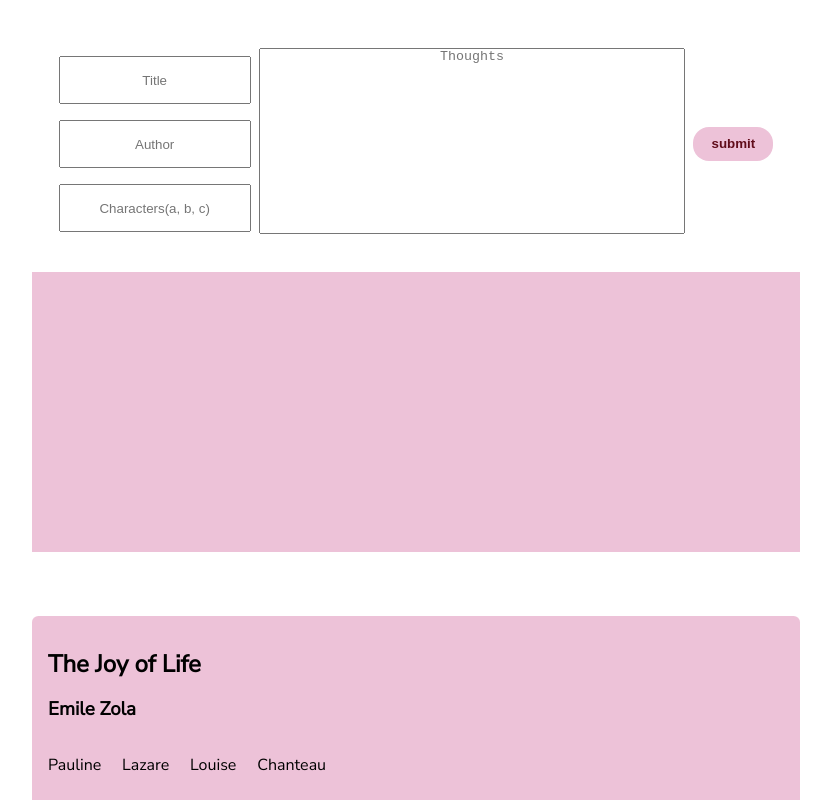
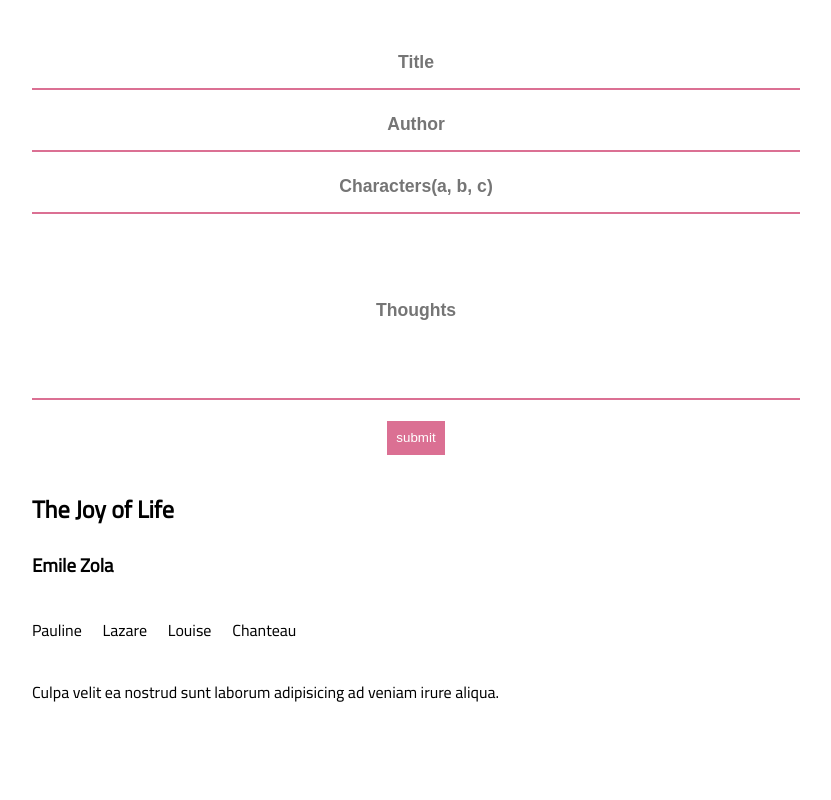
Before and after one commit to Mert18/virtual-library, a React (Create React App) app: page / in a window 1280 px wide. Shown: the top 800 px of the page, without its empty margins (224-1055 px from the left). Built offline with nearby package versions, Linux system fonts and the light colour scheme.

Commit message:
css added

```diff
--- a/src/App.js
+++ b/src/App.js
@@ -55,13 +55,14 @@
         <div>
             <header>
                 <form onSubmit={handleSubmit} autoComplete="off">
-                    <div className="inputs">
                     <input
                         type="text"
                         name="bookName"
                         value={bookName}
                         onChange={(e) => setBookName(e.target.value)}
                         placeholder="Title"
+                        className="title"
+                        spellCheck="false"
                     />
                     <input
                         type="text"
@@ -69,6 +70,8 @@
                         value={author}
                         onChange={(e) => setAuthor(e.target.value)}
                         placeholder="Author"
+                        spellCheck="false"
+
                     />
                     <input
                         type="text"
@@ -76,23 +79,22 @@
                         value={characters}
                         onChange={(e) => setCharacters(e.target.value)}
                         placeholder="Characters(a, b, c)"
+                        spellCheck="false"
+
                     />
-                    </div>
-                    <div className="textarea">
-                        <textarea
+
+                    <input
                         type="text"
                         name="thoughts"
                         value={thoughts}
                         onChange={(e) => setThoughts(e.target.value)}
                         placeholder="Thoughts"
+                        spellCheck="false"
+                        className="thoughts"
                     />
-                    </div>
 
                     <button>submit</button>
                 </form>
-                <div className="preview">
-
-                </div>
             </header>
             <BookList bookList={bookList} />
         </div>
--- a/src/components/book.css
+++ b/src/components/book.css
@@ -1,6 +1,5 @@
 .book {
     margin: 1rem;
-    padding: 1rem;
     background-color: var(--secondary);
     border-radius: 0.4rem;
     width: 60%;
--- a/src/header.css
+++ b/src/header.css
@@ -1,45 +1,40 @@
-header {
+form {
     display: flex;
     flex-direction: column;
     justify-content: center;
     align-items: center;
-    height: 75vh;
+    margin-top: 2rem;
 }
-form {
-    display: flex;
-    padding: 1em;
-    justify-content: center;
-    align-items: center;
+form input {
+    width: 60%;
+    height: 3em;
+    margin: .3rem;
+    border: none;
+    border-bottom: 2px solid palevioletred;
+    outline: none;
+    text-align: center;
+    transition: all .6s;
+    font-size: 1.1rem;
+    font-weight: 600;
 }
-button {
-    width: 6em;
-    height: 2.5em;
-    margin: 0.5rem;
+form button {
+    margin-top: 1rem;
+    padding: .6rem;
     border: none;
-    background-color: var(--secondary);
-    color: rgb(97, 13, 27);
-    font-weight: 600;
-    border-radius: 1rem;
+    outline: none;
+    background: palevioletred;
+    color: white;
+    transition: all .5s;
 }
-form .inputs {
-    display: flex;
-    flex-direction: column;
+form button:hover {
+    cursor: pointer;
+    transform: scale(1.02);
 }
-input {
-    height: 3rem;
-    width: 12rem;
-    margin: 0.5rem;
-    text-align: center;
+form input:focus {
+    border-bottom: 3px solid tomato;
 }
-textarea {
-    width: 32em;
-    height: 14em;
-    resize: none;
-    text-align: center;
+
+.thoughts {
+    height: 10em;
+    text-transform: inherit;
 }
-.preview {
-    width: 60%;
-    height: 35vh;
-    margin: 1rem;
-    background-color: var(--secondary);
-}
--- a/src/index.css
+++ b/src/index.css
@@ -1,12 +1,4 @@
-@import url('https://fonts.googleapis.com/css2?family=Nunito+Sans&display=swap');
-
-:root {
-    --primary: #FCF6F5FF;
-    --secondary: #EDC2D8FF;
-    --tertiary: #BABAD3FF;
-    --forth: #A8D5BAFF;
-    --fifth: #9A94BC;
-  }
+@import url('https://fonts.googleapis.com/css2?family=Cairo&display=swap');
 
 
 *{
@@ -16,5 +8,6 @@
 }
 
 body {
-    font-family: 'Nunito Sans', sans-serif;
+    font-family: 'Cairo', sans-serif;
+
 }
```
Also changed, not shown: 1 other file (tests, documents, lock files or other folders). Lines whose indentation alone changed are shown as unchanged.
